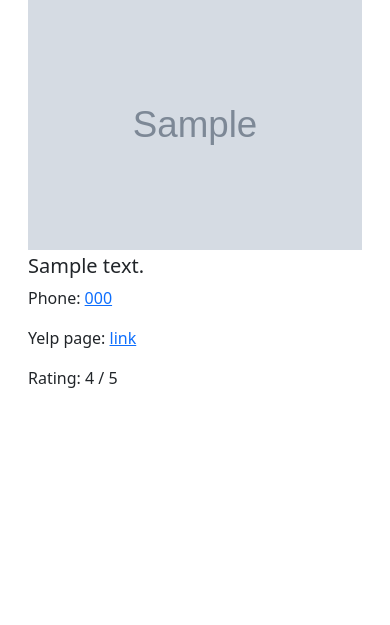
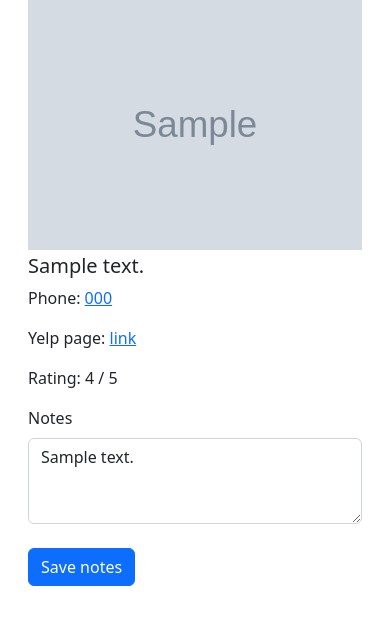
Before and after one commit to h0ethan04/yelp-memo, a Flask app: page /saved in a window 390 px wide. Shown: the part 196-821 px from the top of the page. Run offline with Flask 3, Linux system fonts and the light colour scheme; a user stored in the database is signed in; tables that the repository leaves empty hold one stand-in row (values such as "Sample post"); grey boxes marked "Sample" are stand-in pictures; some libraries are stand-ins or nearby versions.

Commit message:
Fixed bug w/ dropdown on small screen; added notes

```diff
--- a/website/static/index.js
+++ b/website/static/index.js
@@ -26,13 +26,36 @@ function saveNote(name, img, address, phone, url, rating, business_id) {
         setTimeout(function(){snackbar.className = snackbar.className.replace("show", ""); }, 3000);
       }
     }
-
-    //   window.location.href = '/saved'
-
+    //   window.location.href = '/saved';
     );
 }
 
+function saveText(business_id) {
 
+  text = grabNote('notes-'.concat(business_id));
+  console.log(text)
+  fetch("/save-text", {
+    method: 'POST',
+    body: JSON.stringify({business_id: business_id,
+                         text: text})
+  }).then((_res) => {
+
+    if(_res.ok) {
+      var snackbar = document.getElementById("snackbar");
+
+      snackbar.className = "show";
+
+      setTimeout(function(){snackbar.className = snackbar.className.replace("show", ""); }, 3000);
+    }
+
+    // window.location.href = '/saved';
+  })
+}
+
+function grabNote(id) {
+  var element = document.getElementById(id);
+  return element.value;
+}
 // function saveNote(name, img, address, phone, url) {
 //   console.log(name, img, address, phone, url);
 // }
--- a/website/templates/base.html
+++ b/website/templates/base.html
@@ -32,7 +32,7 @@
 <body>
     <nav class="navbar navbar-expand-sm navbar-dark bg-dark">
 
-        <button class="navbar-toggler mx-2" type="button" data-toggle="collapse" data-target="#navbar">
+        <button class="navbar-toggler mx-2" type="button" data-bs-toggle="collapse" data-bs-target="#navbar">
           <span class="navbar-toggler-icon"></span>
         </button>
         <div class="collapse navbar-collapse" id="navbar">
@@ -87,8 +87,8 @@
     <div class="container">{% block body %}{% endblock %}</div>
 
     <script src="https://cdn.jsdelivr.net/npm/bootstrap@5.2.3/dist/js/bootstrap.bundle.min.js" integrity="sha384-kenU1KFdBIe4zVF0s0G1M5b4hcpxyD9F7jL+jjXkk+Q2h455rYXK/7HAuoJl+0I4" crossorigin="anonymous"></script>
-    <script src="https://cdn.jsdelivr.net/npm/@popperjs/core@2.11.6/dist/umd/popper.min.js" integrity="sha384-oBqDVmMz9ATKxIep9tiCxS/Z9fNfEXiDAYTujMAeBAsjFuCZSmKbSSUnQlmh/jp3" crossorigin="anonymous"></script>
-    <script src="https://cdn.jsdelivr.net/npm/bootstrap@5.2.3/dist/js/bootstrap.min.js" integrity="sha384-cuYeSxntonz0PPNlHhBs68uyIAVpIIOZZ5JqeqvYYIcEL727kskC66kF92t6Xl2V" crossorigin="anonymous"></script>
+    <!-- <script src="https://cdn.jsdelivr.net/npm/@popperjs/core@2.11.6/dist/umd/popper.min.js" integrity="sha384-oBqDVmMz9ATKxIep9tiCxS/Z9fNfEXiDAYTujMAeBAsjFuCZSmKbSSUnQlmh/jp3" crossorigin="anonymous"></script> -->
+    <!-- <script src="https://cdn.jsdelivr.net/npm/bootstrap@5.2.3/dist/js/bootstrap.min.js" integrity="sha384-cuYeSxntonz0PPNlHhBs68uyIAVpIIOZZ5JqeqvYYIcEL727kskC66kF92t6Xl2V" crossorigin="anonymous"></script> -->
 
 
 </body>
--- a/website/templates/saved.html
+++ b/website/templates/saved.html
@@ -32,10 +32,20 @@
     <p>Yelp page: <a href="{{ note.url }}">link</a></p>
     <p>Rating: {{ ("%.2f"|format(note.rating)).rstrip('0').rstrip('.') }} / 5</p>
     <div class="form-group">
-      <label for="Review and "></label>
+      <label for="notes-{{ note.business_id }}" class="form-label">Notes</label>
+      {% if note.text %}
+      {% set text = note.text %}
+      {% else %}
+      {% set text = '' %}
+      {% endif %}
+      <textarea name="notes" id="notes-{{ note.business_id }}" class="form-control" rows="3">{{ text }}</textarea>
+      </br>
+      <button class="btn btn-primary" onclick='saveText({{ note.business_id | tojson }})'>Save notes</button>
     </div>
   </li>
 
   {% endfor %}
 </ul>
+
+<div id="snackbar">Saved successfully</div>
 {% endblock %}
--- a/website/views.py
+++ b/website/views.py
@@ -35,13 +35,25 @@ def home():
 
 
 
-@views.route('/saved', methods=['POST', 'GET'])
+@views.route('/saved', methods=['GET'])
 def notes():
     """ Handles the page where saved locations and notes about those locations
         are accessible"""
+    return render_template('saved.html', user=current_user)
+
+@views.route('/save-text', methods=['POST'])
+def save_text():
     if request.method == 'POST':
-        pass
-    return render_template('saved.html', user=current_user)
+        # print('here')
+        note = json.loads(request.data)
+        # print(note)
+        if element:=Note.query.filter_by(business_id=note['business_id']).first():
+            # print(element)
+            setattr(element, 'text', note['text'])
+            # print(note['text'])
+            db.session.commit()
+            # print('committed')
+    return jsonify({})
 
 @views.route('/save-note', methods = ['POST'])
 def save_note():
--- a/website/yelp.py
+++ b/website/yelp.py
@@ -1,10 +1,7 @@
 
 import requests
-from .config import YELP_KEY
+from .config import YELP_KEY, _DEBUG
 import json
-
-_DEBUG = True
-# _GEOCODING_URL = 'https://nominatim.openstreetmap.org/search?format=json&q='
 
 _YELP_URL = 'https://api.yelp.com/v3/businesses/search?'
 
@@ -43,42 +40,3 @@ def send_request(text: str, location: str | tuple[float, float], radius_miles: i
 
 def convert_miles_to_meters(dist: int) -> int:
     return int(dist * 1609.34)
-
-
-
-# if __name__ == '__main__':
-#     send_request('Boba', 'Irvine', 5)
-
-
-
-
-
-# app = Flask(__name__)
-# app.config['SQLALCHEMY_DATABASE_URI'] = 'sqlite:///test.db'
-# db = SQLAlchemy(app)
-
-# class YelpList(db.Model):
-#     id = db.Column(db.Integer, primary_key=True)
-#     content = db.Column(db.String(200), nullable=False)
-
-#     def __reqr__(self):
-#         return '<Item %r>' % self.id
-
-
-
-# @app.route('/')
-# def index():  # put application's code here
-#     return render_template('index.html')
-
-# @app.route('/', methods=['POST'])
-# def post_search():
-#     if request.method == 'POST':
-#         text = request.form['search_query']
-#         if text:
-#             # yelp_return = requests.get()
-#             return render_template('post_search.html', result1 = text)
-#     return render_template('index.html')
-
-
-# if __name__ == '__main__':
-#     app.run(host = 'localhost', port = 8000, debug = True)
```
